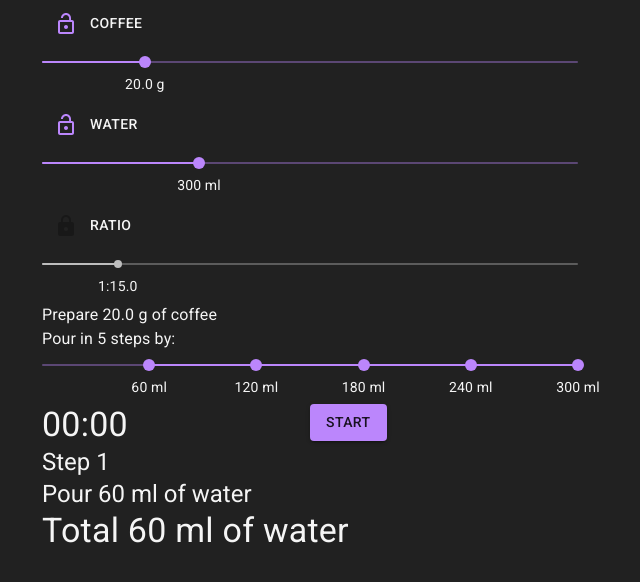
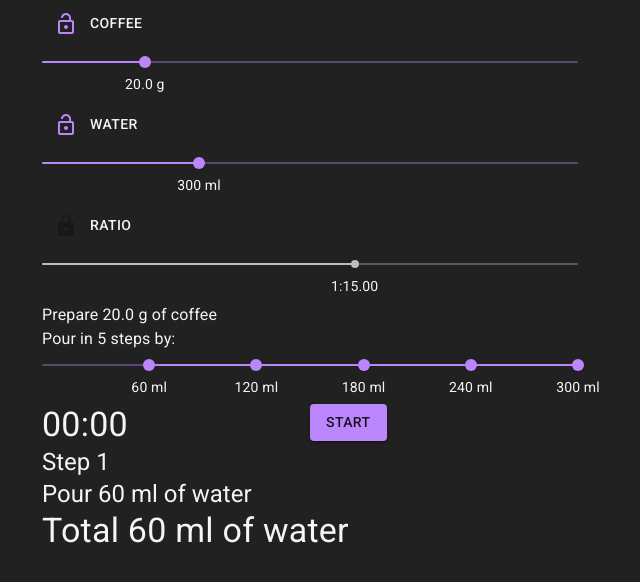
Before and after one commit to mdelura/brewser, a React (Create React App) app: page / in a window 1280 px wide. Shown: the top 582 px of the page, without its empty margins (322-962 px from the left). Built offline with nearby package versions, Linux system fonts and the light colour scheme.

Commit message:
Change ratio slider max value

```diff
--- a/src/components/RecipeEditor.tsx
+++ b/src/components/RecipeEditor.tsx
@@ -88,10 +88,10 @@ const RecipeEditor: React.SFC<RecipeEditorProps> = ({ recipe, onRecipeChanged })
                 value={recipe.ratio}
                 disabled={locks.ratio}
                 min={1}
-                max={100}
+                max={25}
                 step={0.1}
                 onChange={(_, value) => updateRecipe(RecipeItem.Ratio, value as number)}
-                marks={[{ value: recipe.ratio, label: '1:' + recipe.ratio.toFixed(1) }]}
+                marks={[{ value: recipe.ratio, label: '1:' + recipe.ratio.toFixed(2) }]}
             />
         </React.Fragment>
     );
```
